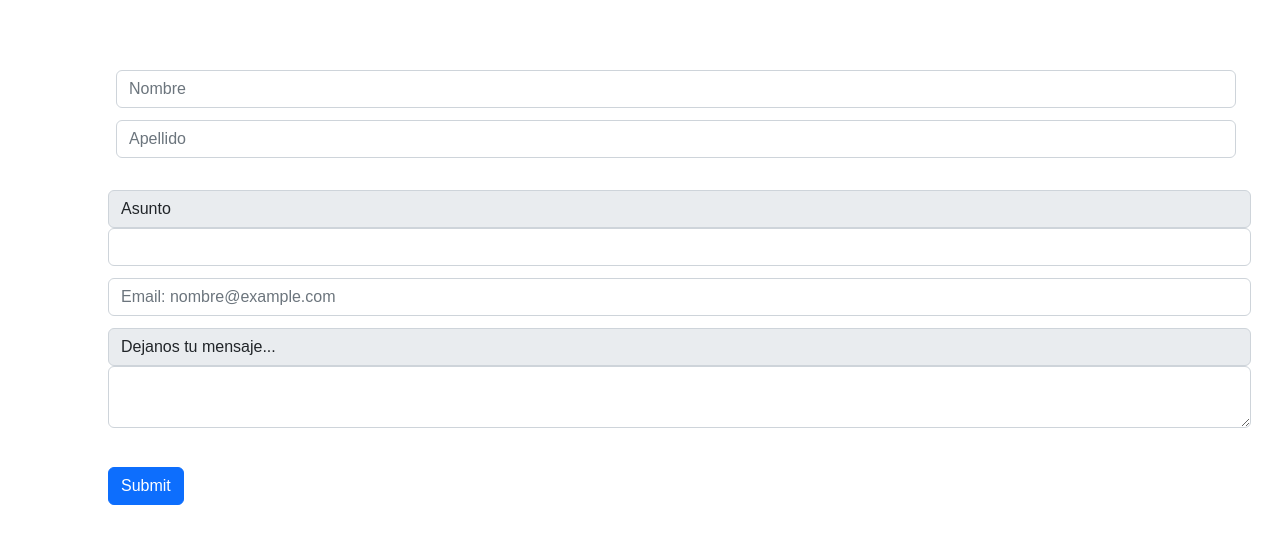
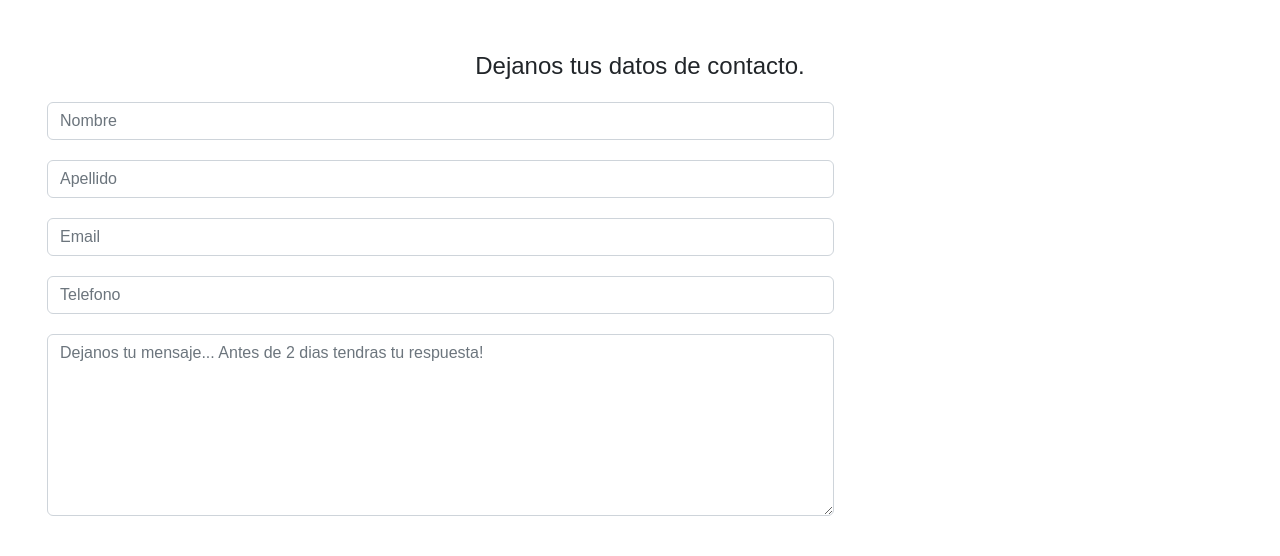
Before and after one commit to jorge-saavedra/creed-training, a website: page pages/contacto.html in a window 1280 px wide. Shown: the part 241-797 px from the top of the page. Drawn offline with nearby package versions, Linux system fonts and the light colour scheme.

Commit message:
update form contacto

```diff
--- a/pages/contacto.html
+++ b/pages/contacto.html
@@ -87,50 +87,103 @@
     <section class="container text-center my-3">
       <h1>Dejanos tus datos de contacto.</h1>
     </section>
-    <section class="container p-4 mb-5 formulario mt-4">
-      <form>
+    <div class="container">
       <div class="row">
-          <div class="form-check">
+        <div class="col-md-12">
+          <div class="well well-sm">
+            <form class="form-horizontal" method="./contacto.html">
+              <fieldset>
+                <legend class="text-center header">
+                  Dejanos tus datos de contacto.
+                </legend>
+
+                <div class="form-group">
+                  <span class="col-md-1 col-md-offset-2 text-center"
+                    ><i class="fa fa-user bigicon"></i
+                  ></span>
+                  <div class="col-md-8">
                     <input
+                      id="fname"
+                      name="name"
                       type="text"
+                      placeholder="Nombre"
                       class="form-control"
-              placeholder="Nombre"
-              aria-label="First name"
                     />
                   </div>
-          <div class="form-check">
+                </div>
+                <div class="form-group">
+                  <span class="col-md-1 col-md-offset-2 text-center"
+                    ><i class="fa fa-user bigicon"></i
+                  ></span>
+                  <div class="col-md-8">
                     <input
+                      id="lname"
+                      name="name"
                       type="text"
+                      placeholder="Apellido"
                       class="form-control"
-              placeholder="Apellido"
-              aria-label="Last name"
                     />
                   </div>
                 </div>
 
-        <div class="form-check">
-          <span class="input-group-text">Asunto</span>
-          <input type="text" class="form-control" aria-label="Asunto" />
+                <div class="form-group">
+                  <span class="col-md-1 col-md-offset-2 text-center"
+                    ><i class="fa fa-envelope-o bigicon"></i
+                  ></span>
+                  <div class="col-md-8">
+                    <input
+                      id="email"
+                      name="email"
+                      type="text"
+                      placeholder="Email"
+                      class="form-control"
+                    />
+                  </div>
                 </div>
 
-        <div class="form-check">
+                <div class="form-group">
+                  <span class="col-md-1 col-md-offset-2 text-center"
+                    ><i class="fa fa-phone-square bigicon"></i
+                  ></span>
+                  <div class="col-md-8">
                     <input
-            type="email"
+                      id="phone"
+                      name="phone"
+                      type="text"
+                      placeholder="Telefono"
                       class="form-control"
-            id="email"
-            placeholder="Email: nombre@example.com"
                     />
                   </div>
+                </div>
 
-        <div class="form-check">
-          <span class="input-group-text">Dejanos tu mensaje...</span>
-          <textarea class="form-control" aria-label="With textarea"></textarea>
+                <div class="form-group">
+                  <span class="col-md-1 col-md-offset-2 text-center"
+                    ><i class="fa fa-pencil-square-o bigicon"></i
+                  ></span>
+                  <div class="col-md-8">
+                    <textarea
+                      class="form-control"
+                      id="message"
+                      name="message"
+                      placeholder="Dejanos tu mensaje... Antes de 2 dias tendras tu respuesta!"
+                      rows="7"
+                    ></textarea>
                   </div>
-        <div class="form-check">
-          <button type="submit" class="btn btn-primary">Submit</button>
                 </div>
+
+                <div class="form-group">
+                  <div class="col-md-12 text-center">
+                    <button type="submit" class="btn btn-primary btn-lg">
+                      Enviar
+                    </button>
+                  </div>
+                </div>
+              </fieldset>
             </form>
-    </section>
+          </div>
+        </div>
+      </div>
+    </div>
 
     <footer
       class="seccion-oscura d-flex flex-wrap aling-items-center justify-content-center"
```
Lines whose indentation alone changed are shown as unchanged.
